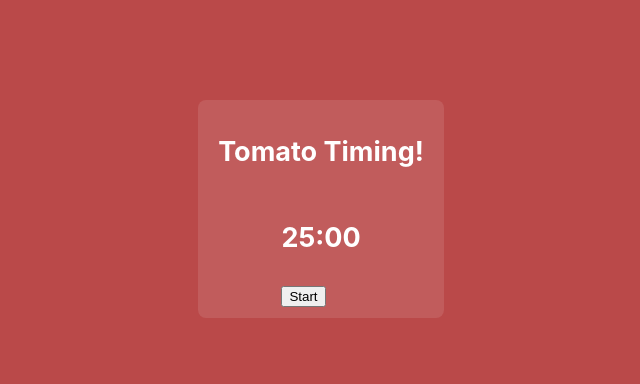
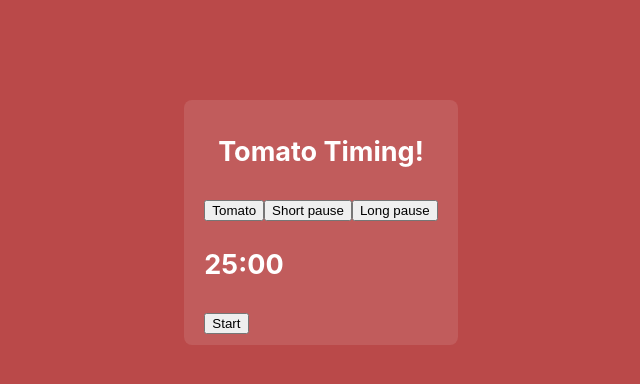
Before and after one commit to Alten-PRRMRC/PomodoroFocus, an Angular app: page / in a window 1280 px wide. Shown: the top 384 px of the page, without its empty margins (329-969 px from the left). Built offline with nearby package versions, Linux system fonts and the light colour scheme.

Commit message:
Add timer breaks

```diff
--- a/src/timer/timer.component.html
+++ b/src/timer/timer.component.html
@@ -1,4 +1,9 @@
 <section>
+  <section>
+    <button (click)="setTimer(1500000)">Tomato</button>
+    <button (click)="setTimer(300000)">Short pause</button>
+    <button (click)="setTimer(900000)">Long pause</button>
+  </section>
   <h2>
     @if(isStarted){
     {{ timer | async | date:'mm:ss' }}
--- a/src/timer/timer.component.ts
+++ b/src/timer/timer.component.ts
@@ -52,4 +52,11 @@ export class TimerComponent {
     this.labelStatus = this.isStarted ? "Stop" : "Start"; // Change the label in the button
   }
 
+  setTimer(millis: number){ // Function that resets the following values and is invoked when switching modes.
+    this.initialMillis = millis;
+    this.millis = this.initialMillis;
+    this.timer = this.getTimer;
+    this.timerToggle(false); // Stop timer when switching modes.
+  }
+
 }
```
